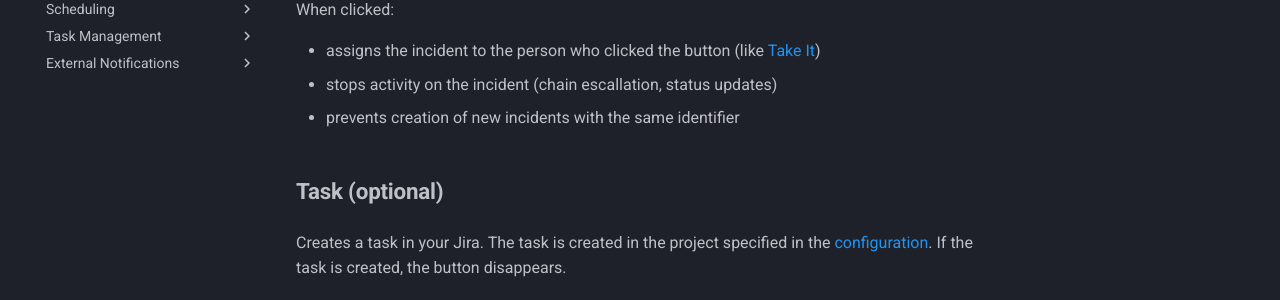
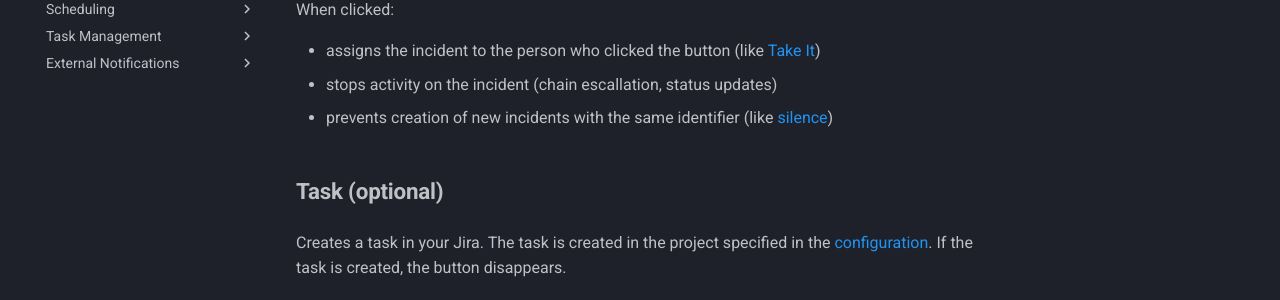
Before and after one commit to noErrdev/python-chatops-incident-mplatform, an MkDocs documentation site: the page built from docs/content/buttons.md, in a window 1280 px wide and 957 px high. Shown: the part 652-952 px from the top of the window. Built offline with MkDocs 1.6.1 and Material for MkDocs 9.7.7, drawn with Linux system fonts in a browser that asks for light colours.

```diff
--- a/docs/content/buttons.md
+++ b/docs/content/buttons.md
@@ -11,7 +11,7 @@ When clicked:
 
 - assigns the incident to the person who clicked the button (like [Take It](#take-it))
 - stops activity on the incident (chain escallation, status updates)
-- prevents creation of new incidents with the same identifier
+- prevents creation of new incidents with the same identifier (like [silence](https://prometheus.io/docs/alerting/latest/alertmanager/#silences))
 
 ## Task (optional)
 Creates a task in your Jira. The task is created in the project specified in the [configuration](config_file.md#task_managementproject_key). If the task is created, the button disappears.
```
Also changed, not shown: README.md, 1 other file.
